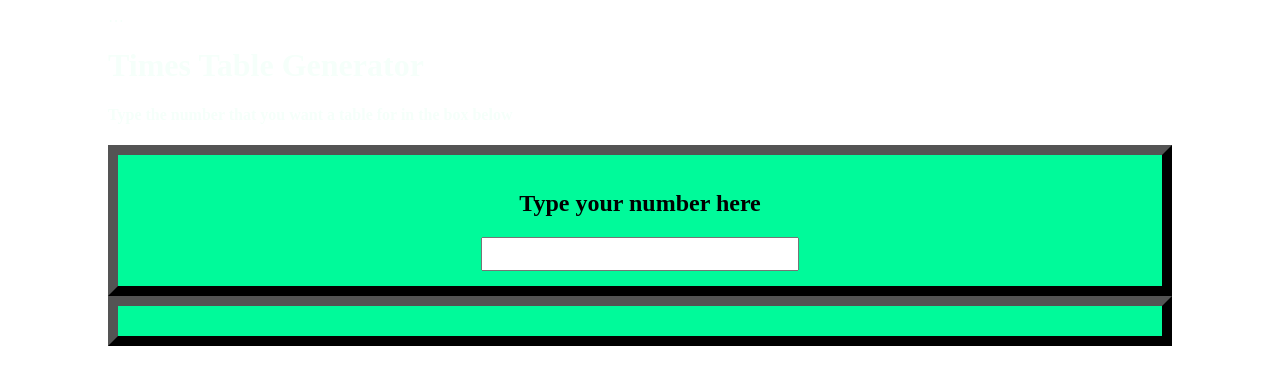
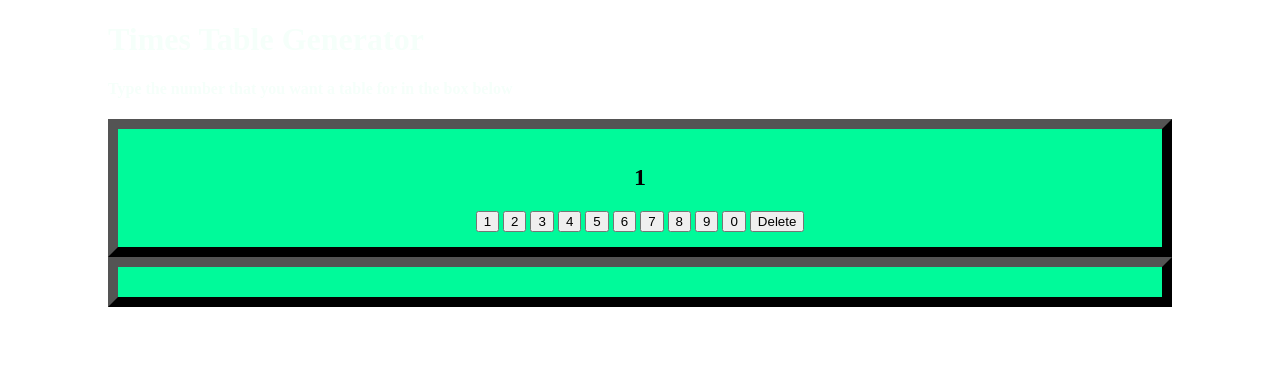
Before and after one commit to benklinghofer/EliMultiplicationTables, a plain HTML site: page index.html in a window 1280 px wide. Drawn offline with Linux system fonts and the light colour scheme.

Commit message:
keyboard change

```diff
--- a/index.html
+++ b/index.html
@@ -12,8 +12,7 @@
 
     <link rel="apple-touch-icon" href="/images/512.png">
 </head>
-…
-</head>
+
 
 <body>
     <h1>Times Table Generator</h1>
@@ -23,8 +22,19 @@
 
 
     <div class="Generator">
-        <h2>Type your number here</h2>
-        <input type="number" id="box" onchange="applyNumber();">
+        <h2 id="currentNumber">1</h2>
+        <button onclick="typeNumber(1);">1</button>
+        <button onclick="typeNumber(2);">2</button>
+        <button onclick="typeNumber(3);">3</button>
+        <button onclick="typeNumber(4);">4</button>
+        <button onclick="typeNumber(5);">5</button>
+        <button onclick="typeNumber(6);">6</button>
+        <button onclick="typeNumber(7);">7</button>
+        <button onclick="typeNumber(8);">8</button>
+        <button onclick="typeNumber(9);">9</button>
+        <button onclick="typeNumber(0);">0</button>
+        <button onclick="deleteNumber();">Delete</button>
+
 
     </div>
 
--- a/scripts.js
+++ b/scripts.js
@@ -1,8 +1,17 @@
-const box = document.getElementById("box");
 const leftDiv = document.getElementById("left");
 const rightDiv = document.getElementById("right");
-console.log(box);
+const currentNumberElement = document.getElementById("currentNumber");
 const format = new Intl.NumberFormat().format;
+
+function typeNumber(inputNumber) {
+    currentNumberElement.textContent = currentNumberElement.textContent + inputNumber;
+    applyNumber();
+}
+
+function deleteNumber() {
+    currentNumberElement.textContent = currentNumberElement.textContent.substring(0, currentNumberElement.textContent.length - 1)
+    applyNumber();
+}
 
 function addStatement(multiplier, input) {
     const answer = input * multiplier;
@@ -20,8 +29,8 @@ function addStatement(multiplier, input) {
 function applyNumber() {
     leftDiv.textContent = " ";
     rightDiv.textContent = "";
-    console.log(box.value);
-    let input = box.value;
+    console.log(currentNumberElement.textContent);
+    let input = currentNumberElement.textContent;
     if (!input) {
         input = 0
     }
```
